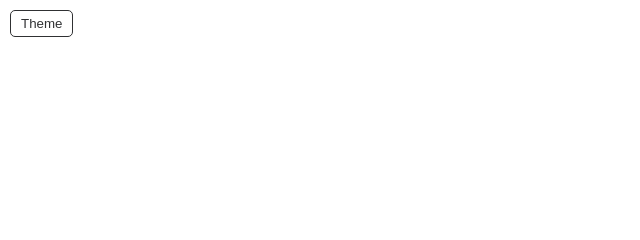
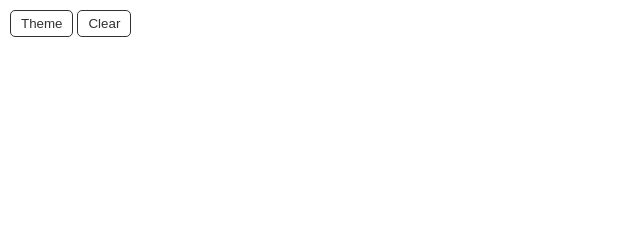
Before and after one commit to Learn-Frontend-History/RxJS-Template, a website built with webpack: page src/index.html in a window 1280 px wide. Shown: the top 240 px of the page, 0-640 px from the left. Built offline with nearby package versions, Linux system fonts and the light colour scheme.

Commit message:
Add button to clear log
 See https://github.com/Learn-Frontend-History/RxJS-Template/issues/4

```diff
--- a/src/index.html
+++ b/src/index.html
@@ -6,7 +6,10 @@
 </head>
 <body>
     <div id="container">
-        <div><button id="toggleTheme">Theme</button></div>
+        <div>
+            <button id="toggleTheme">Theme</button>
+            <button id="clearLog">Clear</button>
+        </div>
 
     </div>
     <div id="separator"></div>
--- a/src/index.ts
+++ b/src/index.ts
@@ -13,3 +13,7 @@ document.getElementById('toggleTheme').addEventListener('click', _ => {
         document.body.className = map[document.body.className]
     )
 })
+
+document.getElementById('clearLog').addEventListener('click', _ => {
+    console.clear()
+})
```
